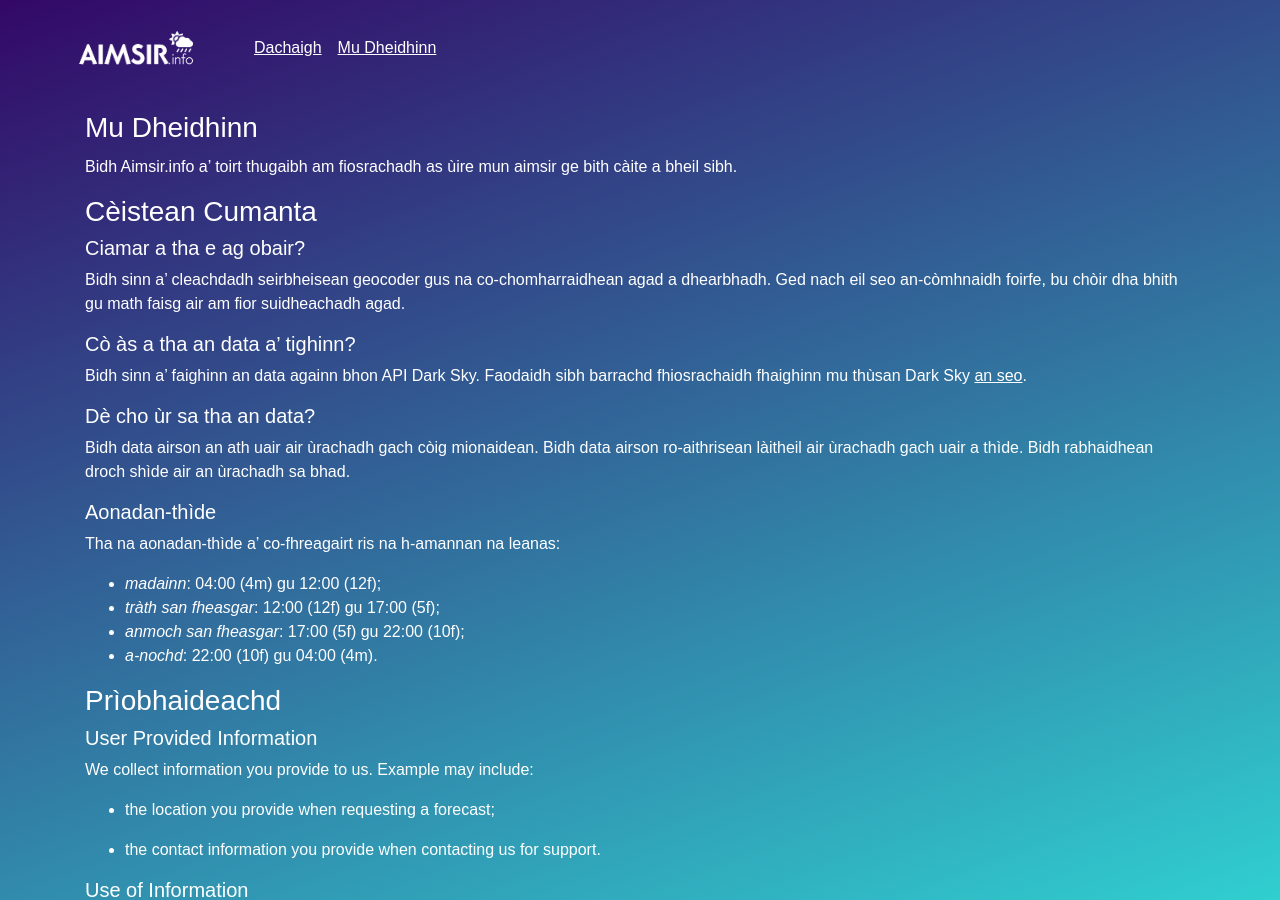
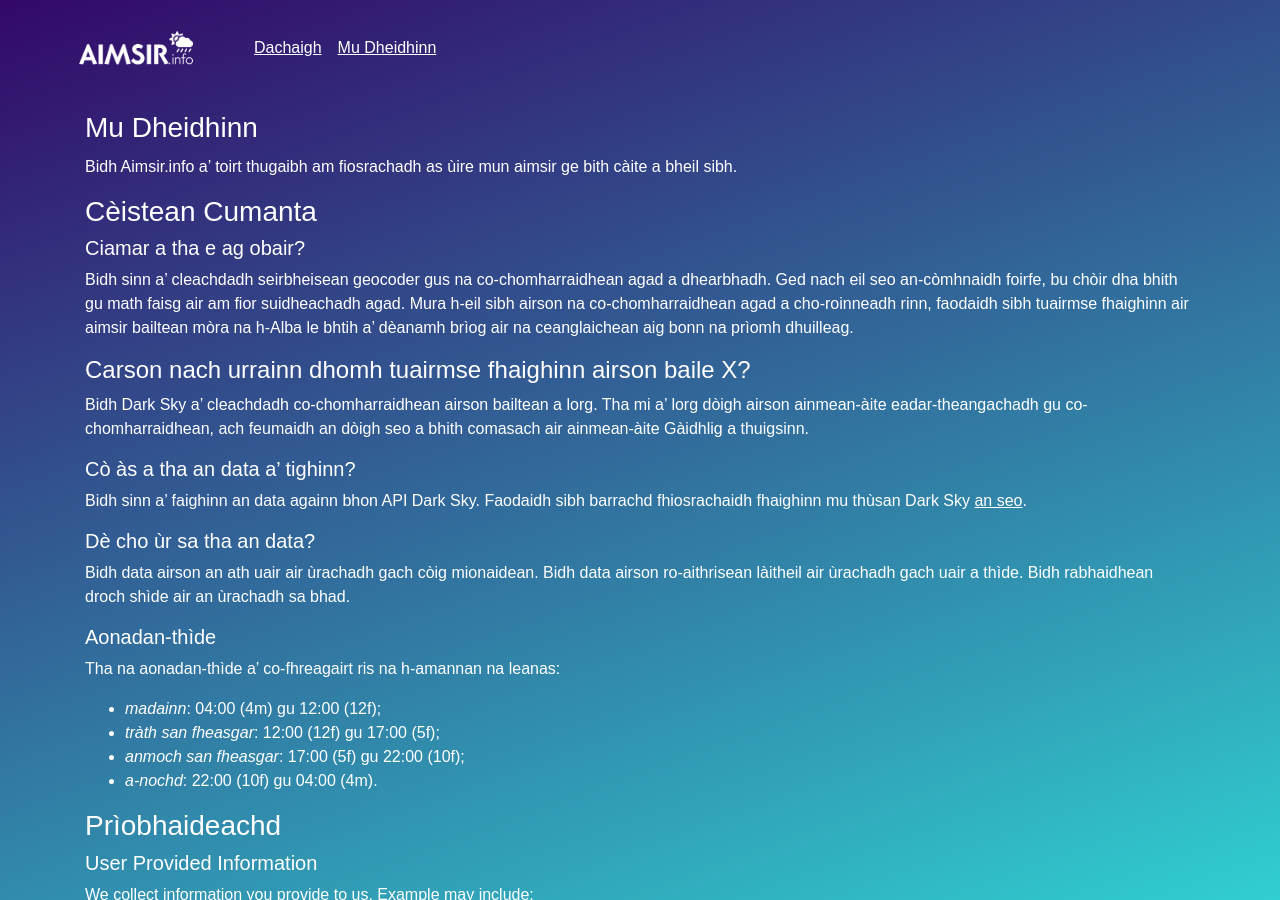
Before and after one commit to angeidheal/aimsir, a Jekyll site: the page built from mu-dheidhinn.md, in a window 1280 px wide and 900 px high. Built offline with Jekyll 4.4.1, drawn with Linux system fonts in a browser that asks for light colours; nearby versions of some CDN libraries; a script that is not in the unit is left out.

Commit message:
Update mu-dheidhinn.md

```diff
--- a/mu-dheidhinn.md
+++ b/mu-dheidhinn.md
@@ -10,7 +10,11 @@ Bidh Aimsir.info a' toirt thugaibh am fiosrachadh as ùire mun aimsir ge bith c
 
 ##### Ciamar a tha e ag obair?
 
-Bidh sinn a' cleachdadh seirbheisean geocoder gus na co-chomharraidhean agad a dhearbhadh. Ged nach eil seo an-còmhnaidh foirfe, bu chòir dha bhith gu math faisg air am fior suidheachadh agad.
+Bidh sinn a' cleachdadh seirbheisean geocoder gus na co-chomharraidhean agad a dhearbhadh. Ged nach eil seo an-còmhnaidh foirfe, bu chòir dha bhith gu math faisg air am fior suidheachadh agad. Mura h-eil sibh airson na co-chomharraidhean agad a cho-roinneadh rinn, faodaidh sibh tuairmse fhaighinn air aimsir bailtean mòra na h-Alba le bhtih a' dèanamh brìog air na ceanglaichean aig bonn na prìomh dhuilleag.
+
+#### Carson nach urrainn dhomh tuairmse fhaighinn airson baile X?
+
+Bidh Dark Sky a' cleachdadh co-chomharraidhean airson bailtean a lorg. Tha mi a' lorg dòigh airson ainmean-àite eadar-theangachadh gu co-chomharraidhean, ach feumaidh an dòigh seo a bhith comasach air ainmean-àite Gàidhlig a thuigsinn.
 
 ##### Cò às a tha an data a' tighinn?
 
```
